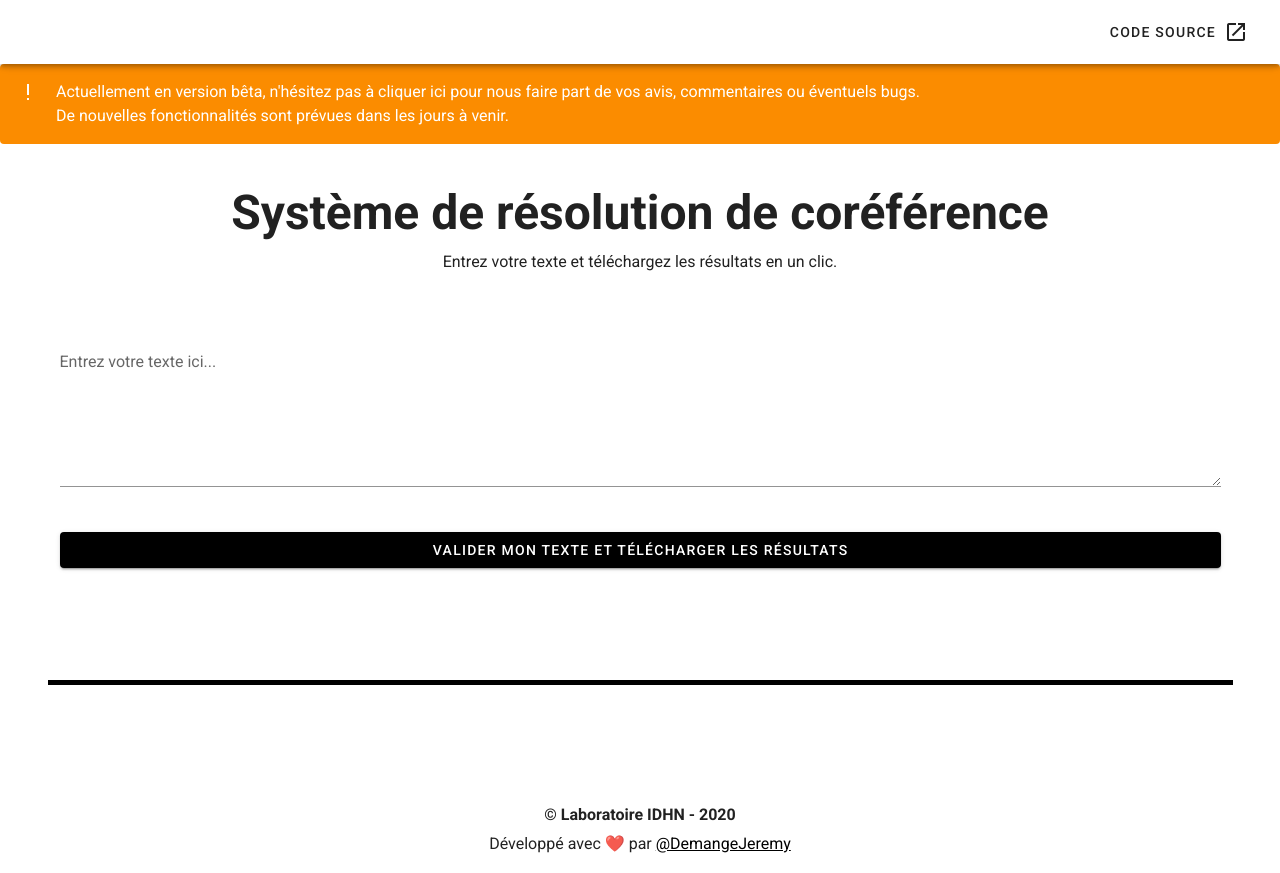
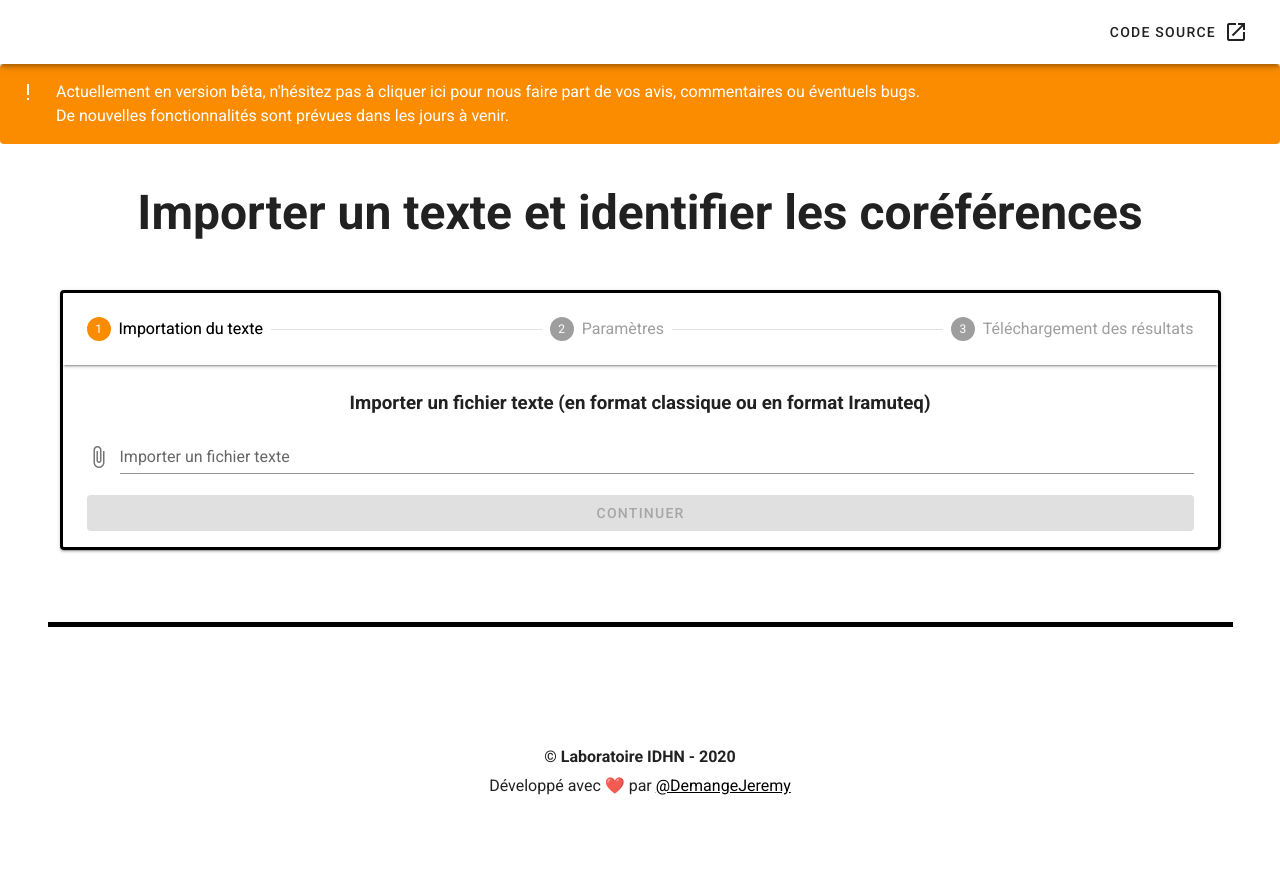
Before and after one commit to cyidhn/coref, a Vue app: page /start in a window 1280 px wide. After the commit the page ends 815 px from the top, so only its background shows below. Built offline with nearby package versions, Linux system fonts and the light colour scheme.

Commit message:
Ajout d'un fichier d'import

```diff
--- a/src/components/Start.vue
+++ b/src/components/Start.vue
@@ -4,33 +4,98 @@
 			<v-row class="text-center">
 				<v-col class="mb-4">
 					<h1 class="display-2 font-weight-bold mb-3 mt-4">
-						Système de résolution de coréférence
+						Importer un texte et identifier les coréférences
 					</h1>
-
-					<p class="subheading font-weight-regular">
-						Entrez votre texte et téléchargez les résultats en un clic.
-					</p>
 				</v-col>
 
 				<v-col cols="12">
+					<v-stepper v-model="e1" class="myStepper">
+						<v-stepper-header>
+							<v-stepper-step color="warning" :complete="e1 > 1" step="1"
+								>Importation du texte</v-stepper-step
+							>
+
+							<v-divider></v-divider>
+
+							<v-stepper-step color="warning" :complete="e1 > 2" step="2"
+								>Paramètres</v-stepper-step
+							>
+
+							<v-divider></v-divider>
+
+							<v-stepper-step color="warning" step="3"
+								>Téléchargement des résultats</v-stepper-step
+							>
+						</v-stepper-header>
+
+						<v-stepper-items>
+							<v-stepper-content step="1">
+								<template>
+									<h3 class="mb-3">
+										Importer un fichier texte (en format classique ou en format
+										Iramuteq)
+									</h3>
+									<v-file-input
+										accept=".txt"
+										label="Importer un fichier texte"
+										color="black"
+										v-model="fileText"
+									></v-file-input>
+								</template>
+
+								<v-btn
+									block
+									color="warning"
+									@click="toImportText"
+									:disabled="!fileText"
+								>
+									Continuer
+								</v-btn>
+							</v-stepper-content>
+
+							<v-stepper-content step="2">
+								<h3 class="mb-3">
+									Vérifier et corriger votre texte
+								</h3>
 								<v-textarea
 									v-model="texte"
 									label="Entrez votre texte ici..."
 									color="black"
 								></v-textarea>
-				</v-col>
-				<v-col class="mb-10" cols="12">
 								<v-btn
 									v-if="!loading"
 									block
-						color="black"
+									color="warning"
 									class="white--text"
 									@click="viewResult"
 									>Valider mon texte et télécharger les résultats</v-btn
 								>
-					<v-btn v-if="loading" block color="black" class="white--text" disabled
-						>Chargement en cours... (cela peut prendre plusieurs minutes)</v-btn
+								<v-btn
+									v-if="loading"
+									block
+									color="black"
+									class="white--text"
+									disabled
+									>Chargement en cours... (cela peut prendre plusieurs
+									minutes)</v-btn
 								>
+							</v-stepper-content>
+
+							<v-stepper-content step="3">
+								<v-card
+									class="mb-12"
+									color="grey lighten-1"
+									height="200px"
+								></v-card>
+
+								<v-btn color="primary" @click="e1 = 1">
+									Continue
+								</v-btn>
+
+								<v-btn text>Cancel</v-btn>
+							</v-stepper-content>
+						</v-stepper-items>
+					</v-stepper>
 				</v-col>
 			</v-row>
 		</v-container>
@@ -52,9 +117,30 @@
 		data: () => ({
 			texte: "",
 			loading: false,
+			fileText: null,
+			e1: 1,
 		}),
 
 		methods: {
+			toImportText() {
+				// Test
+				const file = this.fileText;
+				const reader = new FileReader();
+				reader.onload = (e) => {
+					this.texte = e.target.result;
+					// Traitements
+					let textTraitement = this.texte;
+					console.log();
+					textTraitement = textTraitement.replace(/\s[*]\S+/g, "");
+					textTraitement = textTraitement.replace("****", "");
+					this.texte = textTraitement;
+					// /Traitements
+				};
+				reader.readAsText(file);
+				// /Test
+
+				this.e1 += 1;
+			},
 			viewResult() {
 				let formData = new FormData();
 				let numberWatch = new Date().getUTCMilliseconds();
@@ -84,3 +170,9 @@
 		},
 	};
 </script>
+
+<style scoped>
+	.myStepper {
+		border: 3px solid black;
+	}
+</style>
```
Lines whose indentation alone changed are shown as unchanged.
